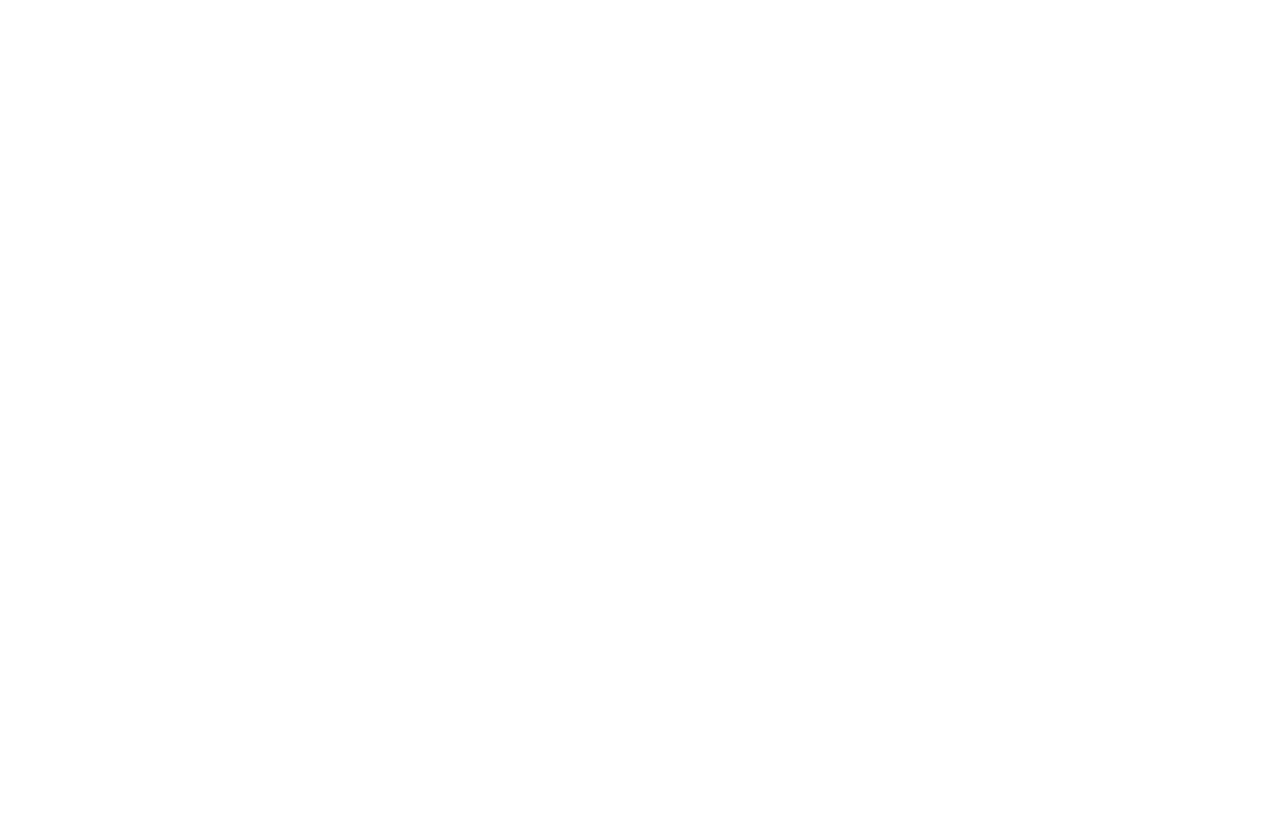
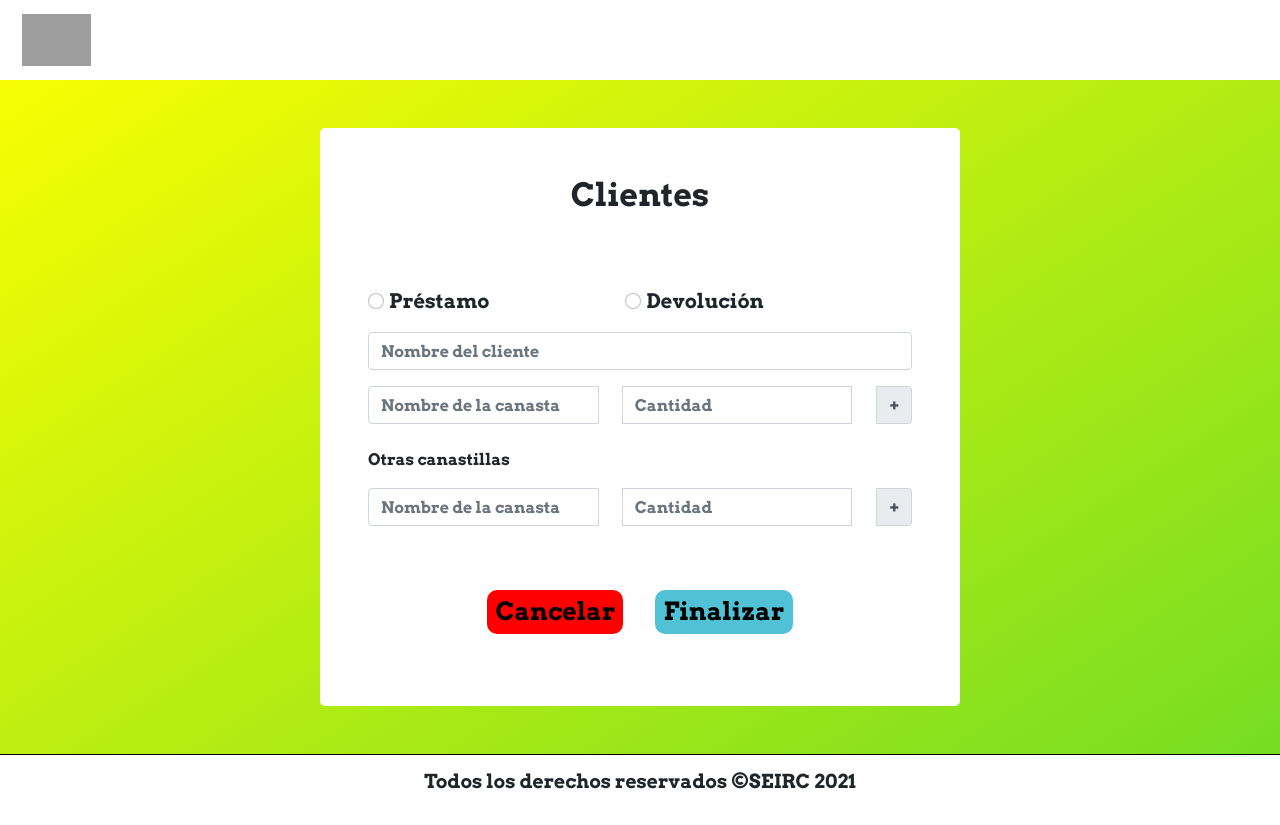
Before and after one commit to LeisyVasquez/SEIRC, a React (Create React App) app in the folder client/: page /loanReturnClient in a window 1280 px wide. Before the commit the page ends 800 px from the top, so only its background shows below. Built offline with nearby package versions, Linux system fonts and the light colour scheme; grey boxes are pictures that could not be loaded.

Commit message:
Inicio del frontend de registro ingreso y egreso de canastillas 5/03/2021

```diff
--- a/client/src/components/basketsRegistration.jsx
+++ b/client/src/components/basketsRegistration.jsx
@@ -1,6 +1,7 @@
-import React, { useEffect, useState } from "react";//import { saveToLocal } from "../localStorage/localStorage";
+import React, { useEffect, useState } from "react";
 import swal from "sweetalert2";
 import api from '../axios/axios';
+
 import { Container, Form } from "react-bootstrap";
 import '../styles/basketsRegistration.css';
 
@@ -15,11 +16,9 @@
             ...basketsData,
             [name]: value,
         }));
-        console.log(basketsData);
     }
 
     const sendData = () => {
-        console.log(basketsData)
         const data = {
             name: basketsData.name,
             type: basketsData.type,
@@ -41,6 +40,13 @@
                     title: "El tipo de canastilla ya existe",
                     confirmButtonText: "Entendido",
                     confirmButtonColor: "red",
+                });
+            }  else if (res.status === 201) {
+                swal.fire({
+                    icon: "success",
+                    title: "Canasta creada con éxito",
+                    confirmButtonText: "Entendido",
+                    confirmButtonColor: "#70db24",
                 });
             } else if (res.status === 400) {
                 swal.fire({
@@ -64,22 +70,30 @@
         })
     }
 
+    const reset = (e) => {
+        swal.fire({
+            title: 'Advertencia',
+            text: '¿Seguro quieres cancelar este registro?',
+            icon: 'warning',
+            showCancelButton: true,
+            cancelButtonText: 'Sí',
+            confirmButtonText: 'No',
+            confirmButtonColor: "#f96332",
+            cancelButtonColor: "#70db24",
+        }).then((result) => {
+            if (!result.value) {
+                document.getElementById("form").reset();
+            }
+        })
+    }
 
     return (
         <div className="basketsRegistration" >
             <Container className="text-center mt-2 mx-auto my-5 p-5 bosy w-50" >
                 <h1 className="m-auto">Registro de canastillas</h1>
-                <form className="form-signin mt-5 py-4">
-                    {/*
-                        <input type="text" list="listapropietario" placeholder="Propietario" className="form-control mb-3" />
-                         <datalist id="listapropietario">
-                        <option>Empresa</option>
-                        <option>Proveedor</option>
-                        </datalist>
-                    */}
+                <form className="form-signin mt-5 py-4" id="form">
                     <Form.Group >
-                        <Form.Control as="select" className="mb-3" id="type" onChange={data}
-                        >
+                        <Form.Control as="select" className="mb-3" id="type" onChange={data}>
                             <option>Proveedor</option>
                             <option>Empresa</option>
                         </Form.Control>
@@ -105,8 +119,7 @@
                         placeholder="Descripción"
                         onChange={data}
                     />
-
-                    <button type="button" className="boton3 mt-5 mr-3 w-40 h-50">Cancelar</button>
+                    <button type="button" className="boton3 mt-5 mr-3 w-40 h-50" onClick={reset}>Cancelar</button>
                     <button type="button" className="boton2 mt-5 ml-3 w-40 h-50" onClick={sendData}>Finalizar</button>
                 </form>
             </Container>
--- /dev/null
+++ b/client/src/components/loanReturnClient.jsx
@@ -0,0 +1,59 @@
+import React, { useEffect, useState } from "react";
+import swal from "sweetalert2";
+import api from '../axios/axios';
+import { Container, Form } from "react-bootstrap";
+
+
+const LoanReturnClient = () => {
+
+    return (
+        <div className="basketsRegistration" >
+            <Container className="text-center mt-2 mx-auto my-5 p-5 bosy w-50" >
+                <h2 className="m-auto">Clientes</h2>
+                <form className="form-signin mt-5 py-4">
+                    <div class="form-check form-check-inline mx-0 mb-3" style={{ float: "left" }}>
+                        <input class="form-check-input " type="radio" name="inlineRadioOptions" id="inlineRadio1" value="option1" />
+                        <label class="form-check-label fs-5" for="inlineRadio1">Préstamo</label>
+                    </div>
+                    <div class="form-check form-check-inline mb-3" >
+                        <input class="form-check-input" type="radio" name="inlineRadioOptions" id="inlineRadio2" value="option2" />
+                        <label class="form-check-label fs-5" for="inlineRadio2">Devolución</label>
+                    </div>
+                 <input type="text" class="form-control mb-3" placeholder="Nombre del cliente" list="listaclientes" />
+                        <datalist id="listaclientes">
+                            <option>Samuel</option>
+                            <option>Juan</option>
+                        </datalist>
+
+                    <div class="input-group mb-3">
+                        <input type="text" class="form-control mr-4" placeholder="Nombre de la canasta" list="listacanastas" />
+                        <datalist id="listacanastas">
+                            <option>Verde</option>
+                            <option>Amarilla</option>
+                        </datalist>
+                        <input type="text" class="form-control" placeholder="Cantidad" />
+                        <button type="button" class="input-group-text ml-4"> + </button>
+                    </div>
+
+                    <section className="mt-4">
+                        <p class="text-start mt-4 mb-3">Otras canastillas</p>
+                        <div class="input-group mb-3">
+                            <input type="text" class="form-control mr-4" placeholder="Nombre de la canasta" list="listacanastas" />
+                            <datalist id="listacanastas">
+                                <option>Samuel</option>
+                                <option>Juan Pablo</option>
+                            </datalist>
+                            <input type="text" class="form-control" placeholder="Cantidad" />
+                            <span class="input-group-text ml-4">+</span>
+                        </div>
+                    </section>
+
+                    <button type="button" className="boton3 mt-5 mr-3 w-40 h-50">Cancelar</button>
+                    <button type="button" className="boton2 mt-5 ml-3 w-40 h-50">Finalizar</button>
+                </form>
+            </Container>
+        </div>
+    );
+}
+
+export default LoanReturnClient;
--- a/client/src/pages/Login.jsx
+++ b/client/src/pages/LoanReturnClient.jsx
@@ -1,20 +1,18 @@
 import React from 'react';
 
 import Header from '../components/base/header'
-import Navbar from '../components/base/navbar'
 import Footer from '../components/base/footer'
-import Login from '../components/login'
+import LoanReturnClient from '../components/loanReturnClient'
 
 
-const login = () => {
+const loanReturnClient = () => {
     return (
         <div>
             <Header />
-            <Navbar />
-            <Login />
+            <LoanReturnClient />
             <Footer />
         </div>
     )
 }
 
-export default login;
+export default loanReturnClient;
--- a/client/src/router/App.js
+++ b/client/src/router/App.js
@@ -5,7 +5,7 @@
 import Login from "../pages/Login"
 import ThirdPartyRegistration from '../pages/ThirdPartyRegistration'
 import BasketsRegistration from '../pages/BasketsRegistration'
-
+import LoanReturnClient from '../pages/LoanReturnClient';
 
 function App() {
   return (
@@ -15,6 +15,7 @@
           <Route exact path="/" component={Login} />
           <Route path="/register" component={ThirdPartyRegistration} />
           <Route path="/basketsRegistration" component={BasketsRegistration} />
+          <Route path="/loanReturnClient" component={LoanReturnClient} />
         </Switch>
       </BrowserRouter>
     </div>
```
